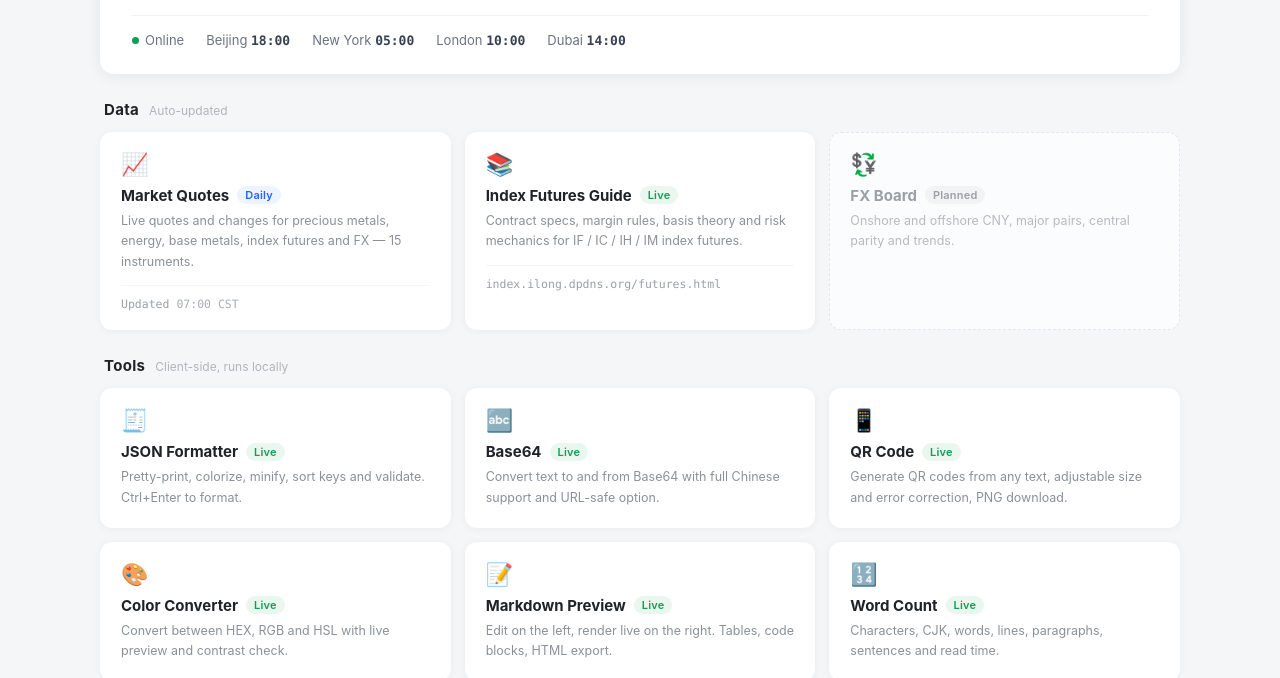
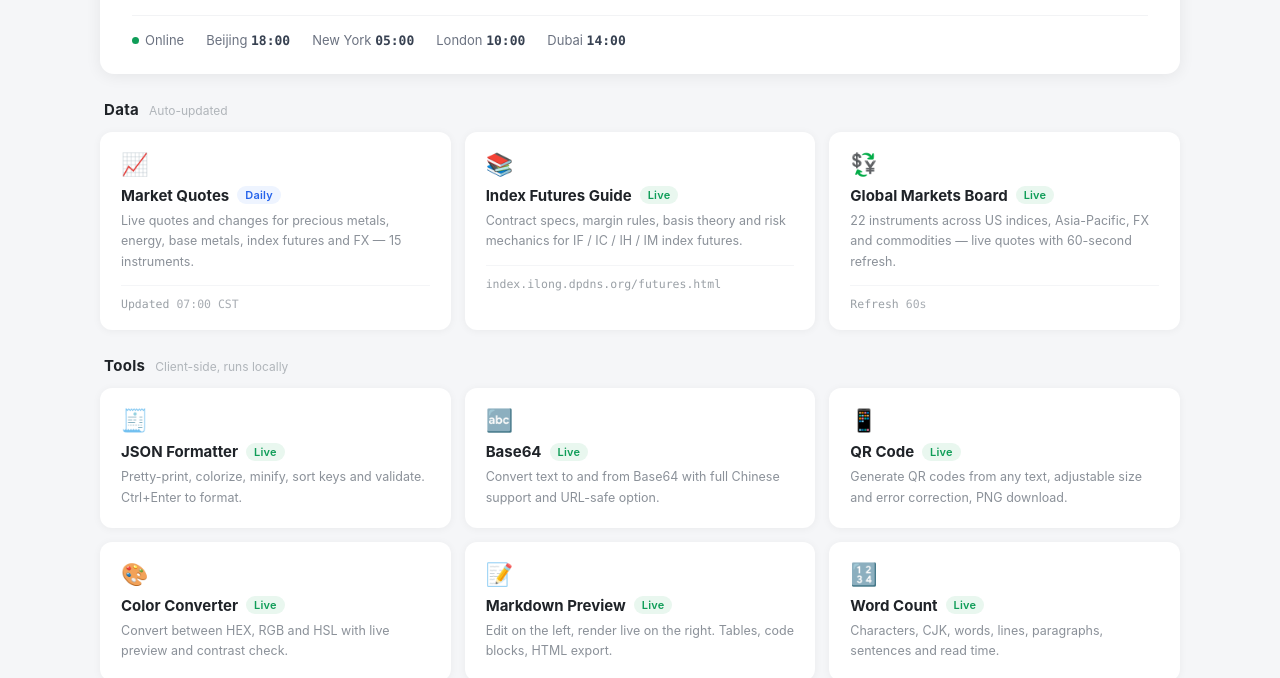
Before and after one commit to AIAUTODO/ilong-homepage, a plain HTML site: page index.html in a window 1280 px wide. Shown: the part 133-811 px from the top of the page. Drawn offline with Linux system fonts and the light colour scheme.

Commit message:
feat: 汇率看板升级为全球市场看板
接入 fx.ilong.dpdns.org（Cloudflare Worker），22 个品种实时报价：美股三大指数、亚太股指、外汇、大宗商品，60 秒自动刷新

```diff
--- a/index.html
+++ b/index.html
@@ -100,11 +100,12 @@ body{font-family:-apple-system,"Segoe UI","Microsoft YaHei",sans-serif;backgroun
       <div class="meta"><i>index.ilong.dpdns.org/futures.html</i></div>
     </a>
 
-    <div class="card soon">
+    <a class="card" href="https://fx.ilong.dpdns.org">
       <div class="ico">💱</div>
-      <div class="tt"><span data-zh="汇率看板" data-en="FX Board">汇率看板</span><span class="tag soon" data-zh="规划中" data-en="Planned">规划中</span></div>
-      <div class="ds" data-zh="在岸、离岸人民币与主要货币中间价、涨跌及走势。" data-en="Onshore and offshore CNY, major pairs, central parity and trends.">在岸、离岸人民币与主要货币中间价、涨跌及走势。</div>
-    </div>
+      <div class="tt"><span data-zh="全球市场看板" data-en="Global Markets Board">全球市场看板</span><span class="tag live" data-zh="实时" data-en="Live">实时</span></div>
+      <div class="ds" data-zh="美股三大指数、亚太股指、外汇与大宗商品共 22 个品种，实时报价与涨跌，60 秒自动刷新。" data-en="22 instruments across US indices, Asia-Pacific, FX and commodities — live quotes with 60-second refresh.">美股三大指数、亚太股指、外汇与大宗商品共 22 个品种，实时报价与涨跌，60 秒自动刷新。</div>
+      <div class="meta"><i data-zh="刷新" data-en="Refresh">刷新</i> <span data-zh="60 秒" data-en="60s">60 秒</span></div>
+    </a>
 
   </div>
 
```
